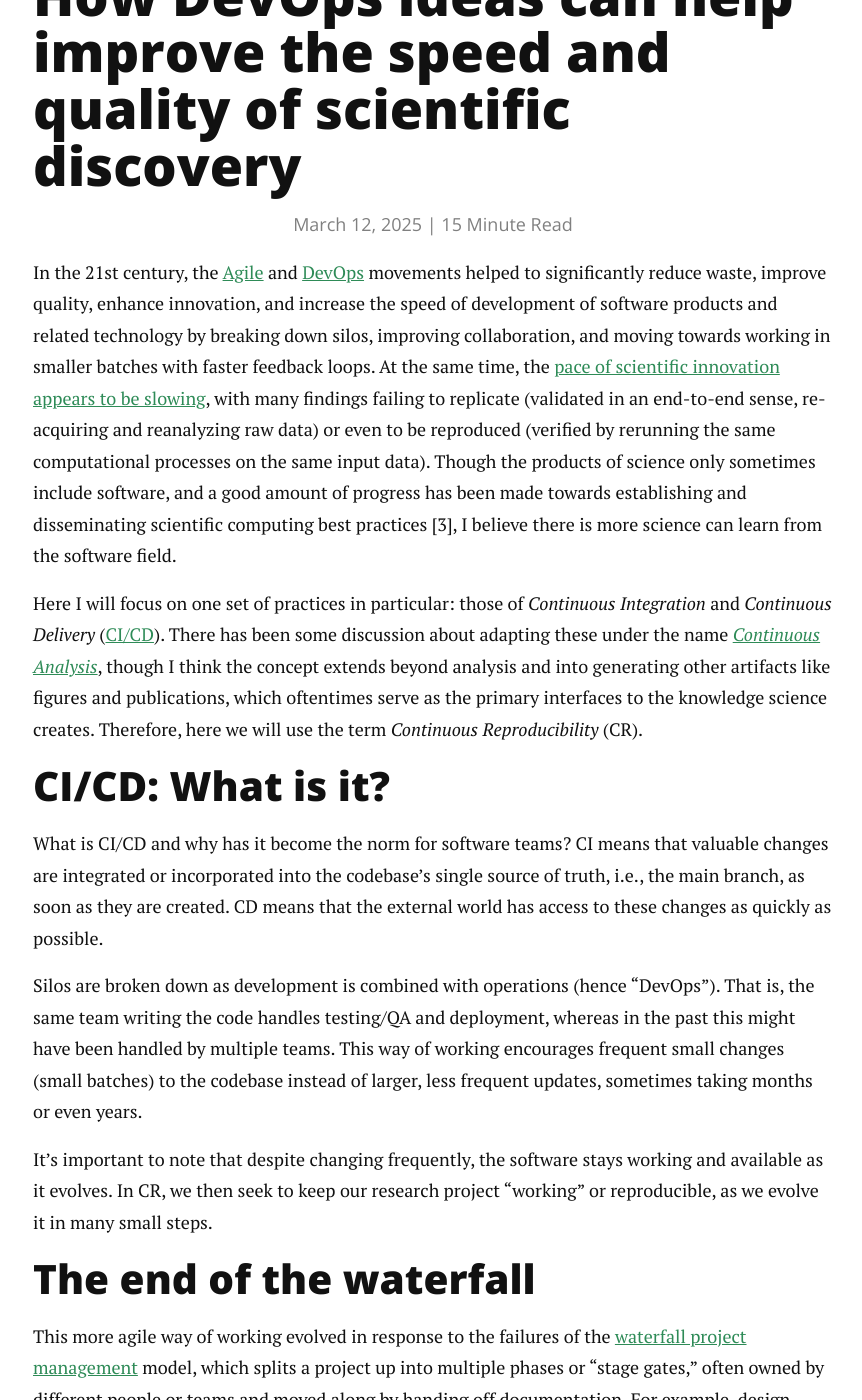
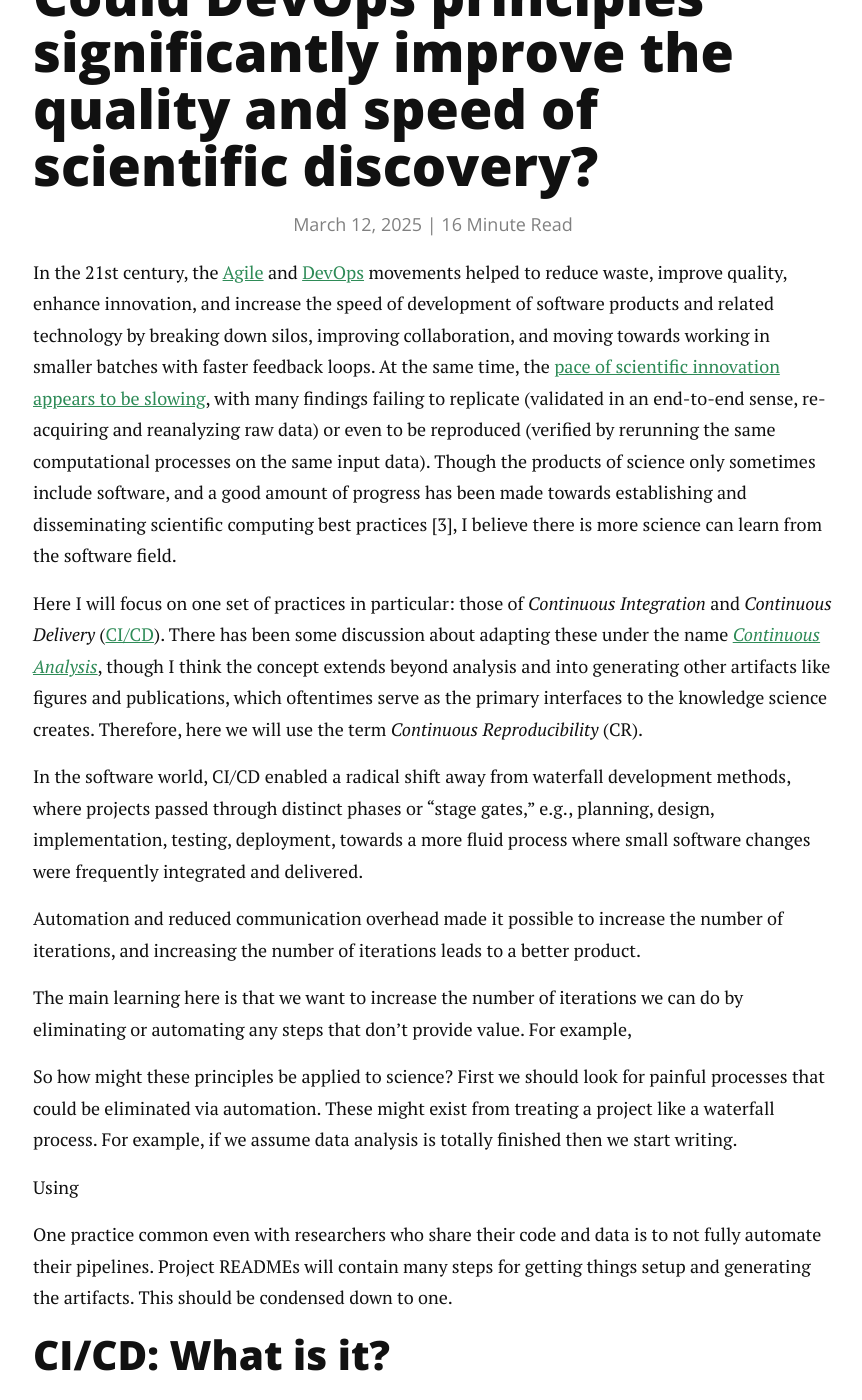
Before and after one commit to petebachant/petebachant.github.io, a Jekyll site: the page built from _posts/2025-03-12-continuous-reproducibility.md, in a window 1280 px wide and 1400 px high, scrolled down 392 px. Shown: the whole window, without its empty margins (207-1069 px from the left). Built offline with Jekyll 4.4.1, drawn with Linux system fonts in a browser that asks for light colours; nearby versions of some CDN libraries; comment, search, counter and statistics services are not loaded; some of the changed text lies outside the part shown.

Commit message:
Start rewriting

```diff
--- a/_posts/2025-03-12-continuous-reproducibility.md
+++ b/_posts/2025-03-12-continuous-reproducibility.md
@@ -3,8 +3,8 @@
 date: 2025-03-12
 layout: post
 title: >
-  Continuous Reproducibility: How DevOps ideas can help
-  improve the speed and quality of scientific discovery
+  Continuous Reproducibility: Could DevOps principles significantly improve
+  the quality and speed of scientific discovery?
 categories:
   - Open science
   - Reproducibility
@@ -44,6 +44,37 @@
 science creates.
 Therefore, here we will use the term
 _Continuous Reproducibility_ (CR).
+
+In the software world, CI/CD enabled a radical shift away from
+waterfall development methods,
+where projects passed through distinct phases or "stage gates," e.g.,
+planning, design, implementation, testing, deployment,
+towards a more fluid process where
+small software changes were frequently integrated and delivered.
+
+Automation and reduced communication overhead
+made it possible to increase the number of iterations,
+and increasing the number of iterations leads to a better product.
+
+The main learning here is that we want to increase the number of
+iterations we can do by eliminating or automating any steps that
+don't provide value.
+For example,
+
+So how might these principles be applied to science?
+First we should look for painful processes that could be eliminated
+via automation.
+These might exist from treating a project like a waterfall process.
+For example,
+if we assume data analysis is totally finished then we start writing.
+
+Using
+
+One practice common even with researchers who share their code and data
+is to not fully automate their pipelines.
+Project READMEs will contain many steps for getting things setup
+and generating the artifacts.
+This should be condensed down to one.
 
 ## CI/CD: What is it?
 
@@ -142,6 +173,18 @@
 ## General rules
 
 So what would it mean for a research project to be "Continuously Reproducible?"
+At a high level,
+were trying to blend the distinct phases of data collection,
+analysis, visualization, and publication into one continuous process
+with fast iteration times.
+To do this, we need to eliminate any wasteful activities from each
+iteration.
+For example,
+if it takes a significant amount of effort to update plotting routines after
+we started writing a paper because we need to manually import
+image files into the writing tool,
+there's efficiency to be gained by unifying those steps.
+
 We can extract a few core principles from the CI/CD processes defined above:
 
 1. There is a single source of truth for all input materials (data)
@@ -536,6 +579,12 @@
 5. You feel like you're working on the edge of a cliff,
    like one small change would send an entire house of cards toppling down.
 
+## When work is reproducible, its findings can be properly critiqued
+
+Or, a failure to reproduce could be due to technical issues,
+and that gets in the way of us actually critiquing the fundamentals
+of the analysis.
+
 ## Summary and conclusions
 
 Based on the learnings from the Agile and DevOps movements,
@@ -574,3 +623,5 @@
    Best Practices for Scientific Computing.
    PLOS Biology 12(1): e1001745.
    https://doi.org/10.1371/journal.pbio.1001745
+4. Toward a Culture of Computational Reproducibility
+   https://www.youtube.com/watch?v=XjW3t-qXAiE
```
Also changed, not shown: other parts of _posts/2025-03-12-continuous-reproducibility.md (+1 -1 lines).
